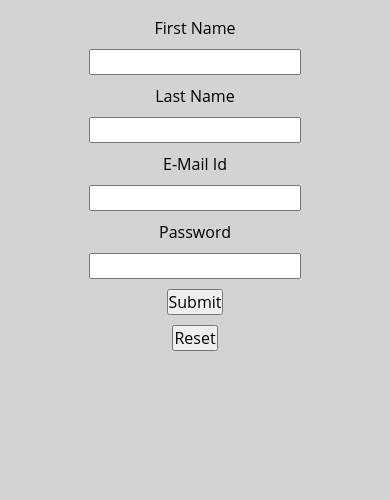
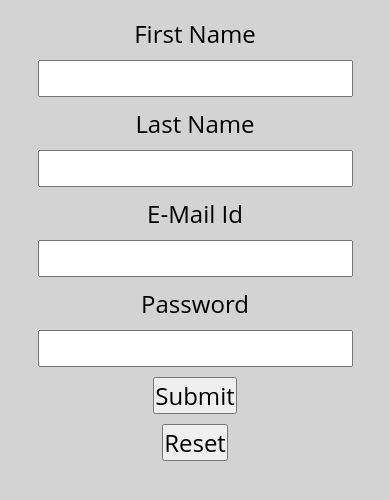
Before and after one commit to AhmadSheerazSaeed/ImaginaryComputerCompany, a plain HTML site: page htmlPages/signup.html in a window 390 px wide. Shown: the part 140-640 px from the top of the page. Drawn offline with Linux system fonts and the light colour scheme.

Commit message:
13 07 2022 2229

```diff
--- a/css/site1.css
+++ b/css/site1.css
@@ -499,6 +499,16 @@ body {
     grid-area: termofService;
     margin-top: -12px;
   }
+
+  /* signup form       */
+  .signup {
+    display: flex;
+    flex-direction: column;
+  }
+
+  .inputandLabel {
+    font-size: 1.5rem;
+  }
 }
 
 /* fourth media query --------------------------------------------*/
@@ -547,6 +557,6 @@ body {
   }
 
   .inputandLabel {
-    font-size: 1rem;
+    font-size: 1.5rem;
   }
 }
```
